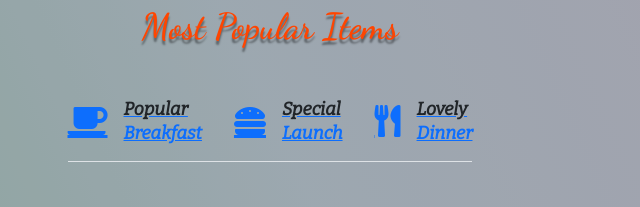
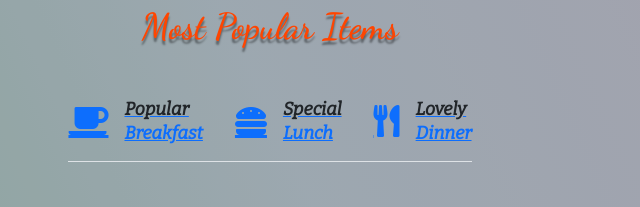
Before and after one commit to Cudp96/group-assignment, a plain HTML site: page index.html in a window 1280 px wide. Shown: the part 1312-1519 px from the top of the page, 370-1010 px from the left. Drawn offline with nearby package versions, Linux system fonts and the light colour scheme.

```diff
--- a/index.html
+++ b/index.html
@@ -137,7 +137,7 @@
                             <i class="fa fa-hamburger fa-2x text-primary"></i>
                             <div class="ps-3">
                                 <small class="text-body menu-text">Special</small>
-                                <h6 class="mt-n1 mb-0 menu-text">Launch</h6>
+                                <h6 class="mt-n1 mb-0 menu-text">Lunch</h6>
                             </div>
                         </a>
                     </li>
```
